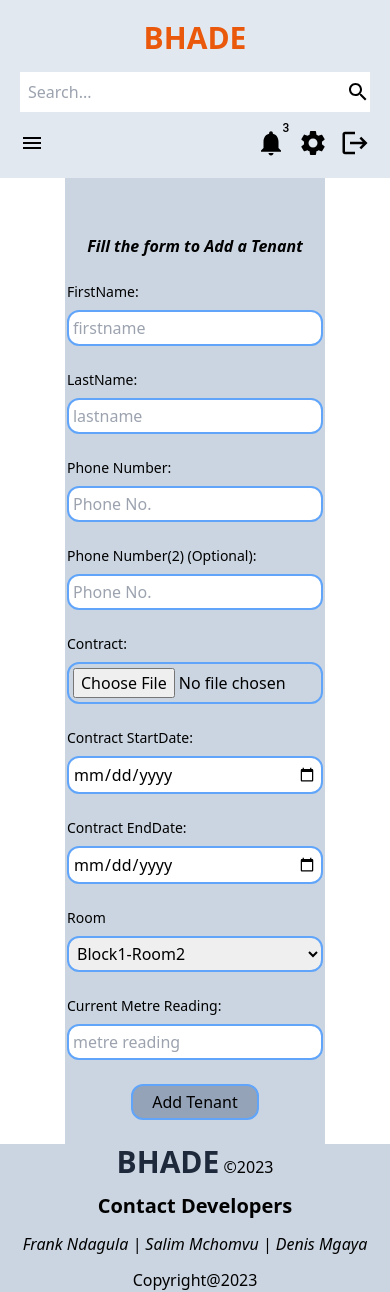
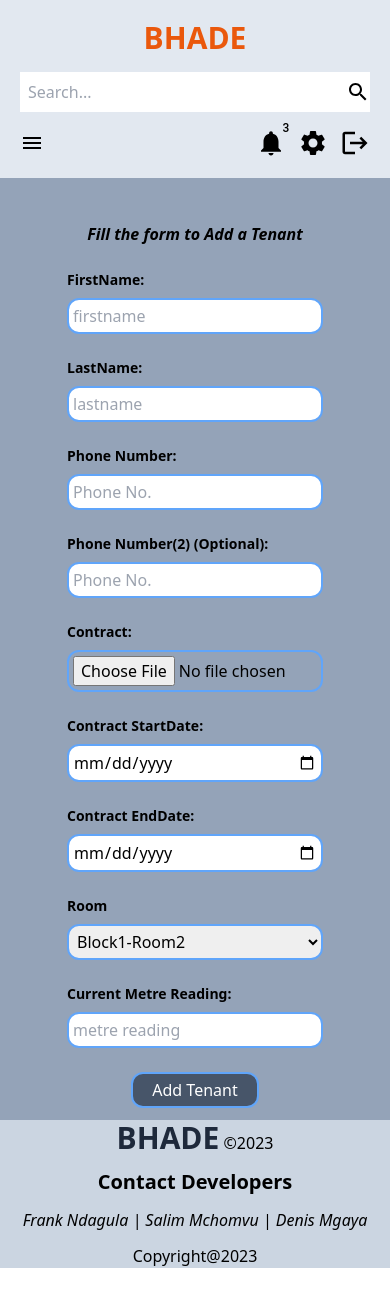
Before and after one commit to Frank-128/bhade, a React (Vite) app: page /addTenant in a window 390 px wide. After the commit the page ends 1268 px from the top, so only its background shows below. Built offline with nearby package versions, Linux system fonts and the light colour scheme.

Commit message:
responsiveNess of Blocks & AddTenant

```diff
--- a/src/App.jsx
+++ b/src/App.jsx
@@ -73,7 +73,7 @@ function Skeleton() {
         <div
           className={` ${
             isOpen ? " basis-9/12  z-10 al:hidden md:block " : "flex-1"
-          } w-96 skeleton  h-full`}
+          } w-96 skeleton  h-full `}
         >
           <Outlet />
         </div>
--- a/src/components/BlockRows.jsx
+++ b/src/components/BlockRows.jsx
@@ -3,7 +3,7 @@ import Block from './Block'
 import {blocks} from '../assets/data'
 function BlockRows() {
   return (
-    <div className=" flex basis-2/12 overflow-x-scroll justify-between hideScroll pl-6">
+    <div className=" flex  overflow-x-scroll basis-2/12 overflow-y-auto h-32 justify-between hideScroll pl-6">
 
 
         {
--- a/src/components/Navbar.jsx
+++ b/src/components/Navbar.jsx
@@ -68,7 +68,7 @@ function Navbar({ isOpen, setIsOpen, window, setWindow, handleActive }) {
       </div>
       {/* Navbar for ml devices and above */}
 
-      <div className="skeleton bg-slate-200  h-24  w-full  ml:flex al:hidden  justify-between p-5 items-center  ">
+      <div className="skeleton bg-slate-200  h-24  w-full   ml:flex al:hidden  justify-between p-5 items-center  ">
         <div className="flex items-center  ">
           {isOpen ? (
             <Close
--- a/src/components/RoomBlock.jsx
+++ b/src/components/RoomBlock.jsx
@@ -5,8 +5,8 @@ function RoomBlock({roomDetails}) {
   return (
    <div>
    {/* Roomblock for smaller devices from 280-767 */}
-     <div className='bg-slate-300 my-2 rounded-xl flex md:hidden items-center w-10/12 p-3  md:w-fit '>
-        <div>
+     <div className='bg-slate-300 my-2 rounded-xl flex flex-col md:hidden items-center  w-10/12  '>
+
         <p className='font-bold text-3xl text-left   mb-3'> Room no {roomDetails.No}</p>
         <div className='w-10/12 flex justify-between  '>
         <span className='font-bold'>Tenant Name :</span> <Link to='/'><span className='text-orange-600'>{roomDetails.Name}</span></Link>
@@ -26,7 +26,7 @@ function RoomBlock({roomDetails}) {
 
          <div className='w-96 flex justify-center my-2'>
          <button className='bg-orange-400 rounded-xl p-3 '>Update Details</button>
-         </div>
+
         </div>
 
     </div>
--- a/src/components/Sidebar.jsx
+++ b/src/components/Sidebar.jsx
@@ -101,7 +101,7 @@ function Sidebar({ isOpen,setIsOpen,activeItem,handleActive,routePath}) {
       </ul>
     </div>
     {/* sidebar for large devices from 768 and above */}
-    <div className=" bg-slate-400 al:hidden ml:block  h-screen">
+    <div className=" bg-slate-400 al:hidden ml:block  h-screen ">
       <ul className="flex flex-col  gap-y-4  ">
         <li>
           <div
--- a/src/pages/AddTenant.jsx
+++ b/src/pages/AddTenant.jsx
@@ -3,11 +3,11 @@ import React from "react";
 const AddTenant = () => {
   return (
 
-   <div className="flex items-center justify-center">
-     <form className=" flex w-2/3 h-fit bg-slate-300 pb-6 pt-6 flex-col items-center justify-center ">
+   <div className="flex  bg-slate-600  justify-center ml:h-screen al:h-full ">
+     <form className=" flex ml:w-2/3 al:w-screen  h-fit p-3 ml:rounded-2xl bg-slate-400  flex-col items-center justify-center ">
         <i><p className="pt-8 font-bold">Fill the form to Add a Tenant</p></i>
       <div className="mt-6">
-        <label className="block mb-2 font-bold text-sm font-medium " htmlFor="firstname">FirstName:</label>
+        <label className="block mb-2 font-bold text-sm  " htmlFor="firstname">FirstName:</label>
         <input
           className=" border-2 p-1 border-blue-400 rounded-xl w-64"
           type="text"
@@ -17,7 +17,7 @@ const AddTenant = () => {
         />
       </div>
       <div className="mt-6">
-        <label className="block mb-2 font-bold text-sm font-medium "  htmlFor="lastname">LastName:</label>
+        <label className="block mb-2 font-bold text-sm  "  htmlFor="lastname">LastName:</label>
         <input
           className=" border-2 p-1 border-blue-400 rounded-xl w-64"
           type="text"
@@ -27,7 +27,7 @@ const AddTenant = () => {
         />
       </div>
       <div className="mt-6">
-        <label className="block mb-2 font-bold text-sm font-medium " htmlFor="phoneNo">Phone Number:</label>
+        <label className="block mb-2 font-bold text-sm  " htmlFor="phoneNo">Phone Number:</label>
         <input
           className=" border-2 p-1 border-blue-400 rounded-xl w-64"
           type="text"
@@ -37,7 +37,7 @@ const AddTenant = () => {
         />
       </div><br/>
       <div className="mb-6">
-        <label className="block mb-2 font-bold text-sm font-medium " htmlFor="phoneNo2">Phone Number(2) (Optional):</label>
+        <label className="block mb-2 font-bold text-sm  " htmlFor="phoneNo2">Phone Number(2) (Optional):</label>
         <input
           className=" border-2 p-1 border-blue-400 rounded-xl w-64"
           type="text"
@@ -47,7 +47,7 @@ const AddTenant = () => {
         />
       </div>
       <div className="mb-6">
-        <label className="block mb-2 font-bold text-sm font-medium " htmlFor="contract">Contract:</label>
+        <label className="block mb-2 font-bold text-sm  " htmlFor="contract">Contract:</label>
         <input
           type="file"
           name="contract"
@@ -56,7 +56,7 @@ const AddTenant = () => {
         />
       </div>
       <div className="mb-6">
-        <label className="block mb-2 font-bold text-sm font-medium " htmlFor="startDate">Contract StartDate:</label>
+        <label className="block mb-2 font-bold text-sm  " htmlFor="startDate">Contract StartDate:</label>
         <input
           type="date"
           name="startDate"
@@ -65,7 +65,7 @@ const AddTenant = () => {
         />
       </div>
       <div className="mb-6">
-        <label className="block mb-2 font-bold text-sm font-medium " htmlFor="endDate">Contract EndDate:</label>
+        <label className="block mb-2 font-bold text-sm  " htmlFor="endDate">Contract EndDate:</label>
         <input
           type="date"
           name="endDate"
@@ -74,7 +74,7 @@ const AddTenant = () => {
         />
       </div>
       <div className="mb-6">
-        <label className="block mb-2 text-sm font-medium font-bold ">Room</label>
+        <label className="block mb-2 text-sm  font-bold ">Room</label>
         <select className=" border-2  p-1 border-blue-400 rounded-xl w-64">
           <option value="">Block1-Room2</option>
           <option value="">Block2-Room4</option>
@@ -84,7 +84,7 @@ const AddTenant = () => {
         </select>
       </div>
       <div className="">
-        <label className="block mb-2 text-sm font-medium font-bold">Current Metre Reading:</label>
+        <label className="block mb-2 text-sm  font-bold">Current Metre Reading:</label>
         <input
          className=" border-2 p-1 border-blue-400 rounded-xl w-64"
           type="number"
@@ -93,7 +93,7 @@ const AddTenant = () => {
           name="metre"
         />
       </div><br/>
-      <button type="submit" className="border-2 p-1 border-blue-400 bg-slate-400 rounded-xl w-32 ">
+      <button type="submit" className="border-2 p-1 border-blue-400 bg-slate-600 text-white rounded-xl w-32 ">
         Add Tenant
       </button>
     </form>
--- a/src/pages/Dashboard.jsx
+++ b/src/pages/Dashboard.jsx
@@ -47,17 +47,9 @@ function Dashboard() {
          <div className="  overflow-y-scroll   basis-8/12 hideScroll">
          <TenantBlock name={'Durk Don Toliver'} BlockNo={3} RoomNo={3}  />
           <TenantBlock name={'Yatchy Travis'} BlockNo={3} RoomNo={3}  />
-          <TenantBlock name={'Guissepe Monroe'} BlockNo={3} RoomNo={3}  />
-          <TenantBlock name={'Denis pascal mgaya'} BlockNo={3} RoomNo={3}  />
-          <TenantBlock name={'Rossevault Campbell'} BlockNo={3} RoomNo={3}  />
           <TenantBlock name={'Alton Ashville'} BlockNo={3} RoomNo={3}  />
-          <TenantBlock name={'Bonttego Gustavo'} BlockNo={3} RoomNo={3}  />
-          <TenantBlock name={'Hilton Davies'} BlockNo={3} RoomNo={3}  />
-          <TenantBlock name={'Shaundria Saint'} BlockNo={3} RoomNo={3}  />
-          <TenantBlock name={'Bradley Houston'} BlockNo={3} RoomNo={3}  />
-          <TenantBlock name={'Virginia Majors'} BlockNo={3} RoomNo={3}  />
-          <TenantBlock name={'Rico Camavinga Benzema'} BlockNo={3} RoomNo={3}  />
-          <TenantBlock name={'Rico Camavinga Benzema'} BlockNo={3} RoomNo={3}  />
+
+
           <TenantBlock name={'Rico Camavinga Benzema'} BlockNo={3} RoomNo={3}  />
           <TenantBlock name={'Rico Camavinga Benzema'} BlockNo={3} RoomNo={3}  />
 
```
Also changed, not shown: src/pages/BlockPage.jsx (+49 -45 lines).
